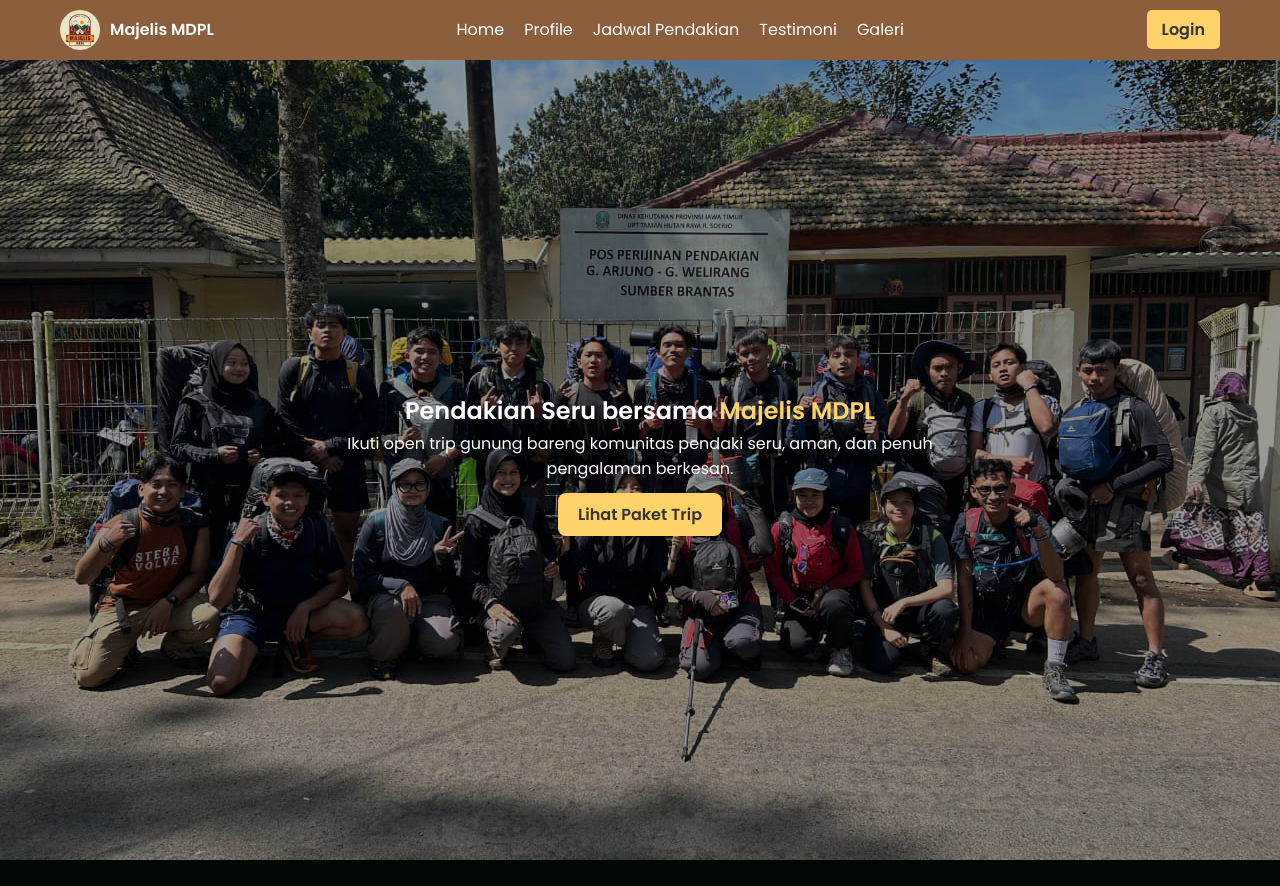
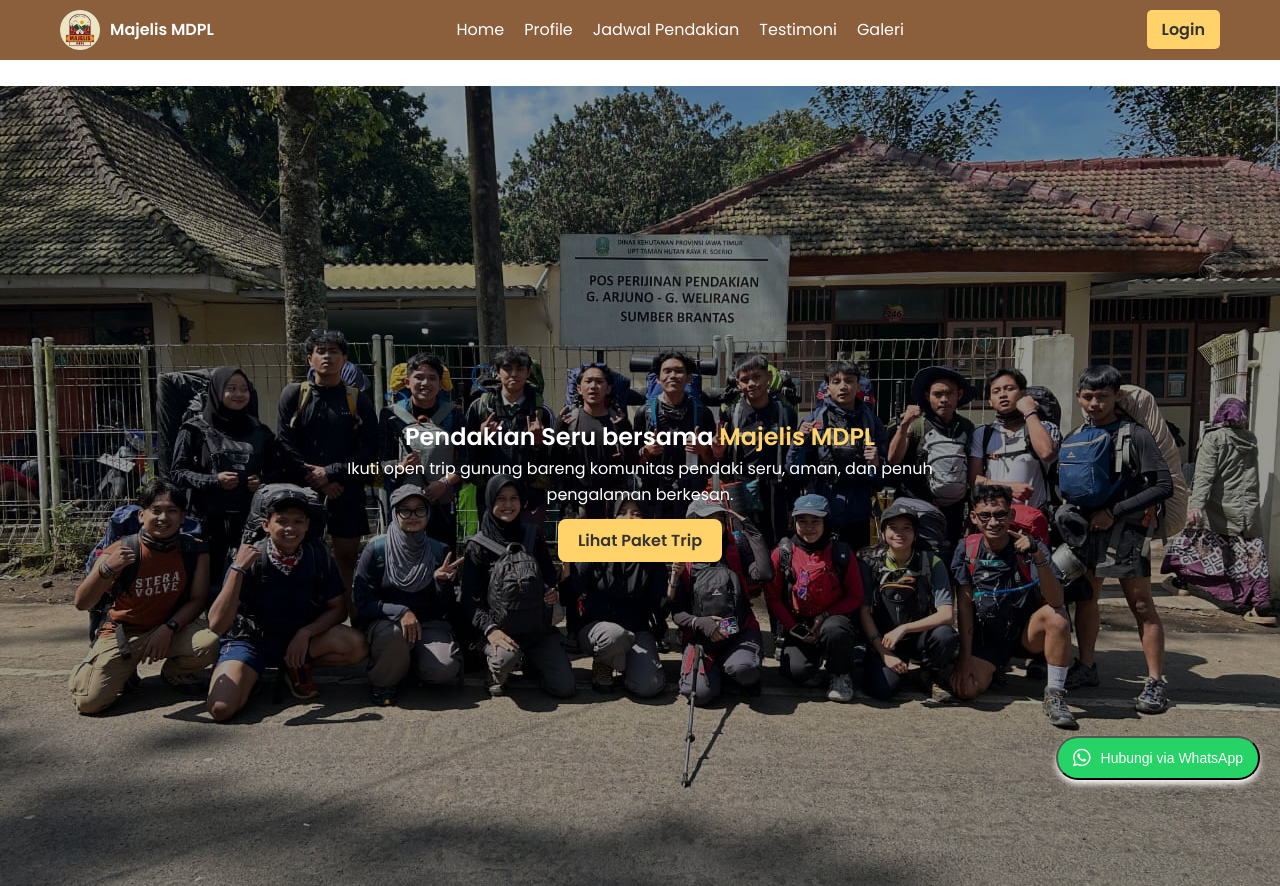
Before and after one commit to PROJEK-SEMESTER-3-KELOMPOK-NGELAWAN/majelismdpl.com, a PHP site: page / in a window 1280 px wide. Before the commit the page ends 860 px from the top, so only its background shows below. Run offline with PHP 8.4, Linux system fonts and the light colour scheme.

Commit message:
BUTTON WHATSAPP
membuat button whatsapp

```diff
--- a/css/style.css
+++ b/css/style.css
@@ -175,6 +175,36 @@ body {
 .btn-login:hover {
   background: #e6be4f;
 }
+.whatsapp-container {
+    position: fixed;
+    bottom: 20px;
+    right: 20px;
+    z-index: 999;
+}
+
+.whatsapp-button {
+    background-color: #25D366;
+    color: white;
+    padding: 10px 15px;
+    border-radius: 30px;
+    text-decoration: none;
+    font-size: 14px;
+    display: flex;
+    align-items: center;
+    gap: 10px;
+    box-shadow: 0 4px 6px #ffffff;
+    transition: background-color 0.3s;
+    font-family: Arial, 'Times New Roman', Times, serif;
+}
+
+.whatsapp-button:hover {
+    background-color: #25D366;
+}
+
+.whatsapp-button i {
+    font-size: 20px;
+}
+
 
 @keyframes fadeIn {
   from {
@@ -185,4 +215,5 @@ body {
     opacity: 1;
     transform: scale(1);
   }
+
 }
--- a/index.php
+++ b/index.php
@@ -6,6 +6,18 @@
   <title>Majelis MDPL</title>
   <link rel="stylesheet" href="css/style.css" />
   <link href="https://fonts.googleapis.com/css2?family=Poppins:wght@400;600&display=swap" rel="stylesheet" />
+   <meta charset="UTF-8">
+   <-- !whatsapp-button1! -->
+    <title>WhatsApp Button</title>
+
+    <!-- CSS Link -->
+    <link rel="stylesheet" href="style.css">
+
+    <!-- Font Awesome untuk ikon WhatsApp -->
+    <link rel="stylesheet" href="https://cdnjs.cloudflare.com/ajax/libs/font-awesome/6.4.0/css/all.min.css">
+
+    <!-- JavaScript -->
+    <script src="script.js" defer></script>
 </head>
 <body>
 
@@ -77,5 +89,21 @@
       }
     });
   </script>
+
+<!-- BUTTON WHATSAPP -->
+<div class="whatsapp-container">
+    <button class="whatsapp-button" onclick="bukaWhatsapp()">
+        <i class="fab fa-whatsapp"></i> Hubungi via WhatsApp
+    </button>
+</div>
+
+<script>
+  function bukaWhatsapp() {
+    const nomor = "6283853493130"; // Ganti dengan nomor kamu
+    const url = "https://wa.me/" + nomor;
+    window.open(url, '_blank');
+  }
+</script>
+</div>
 </body>
 </html>
```
